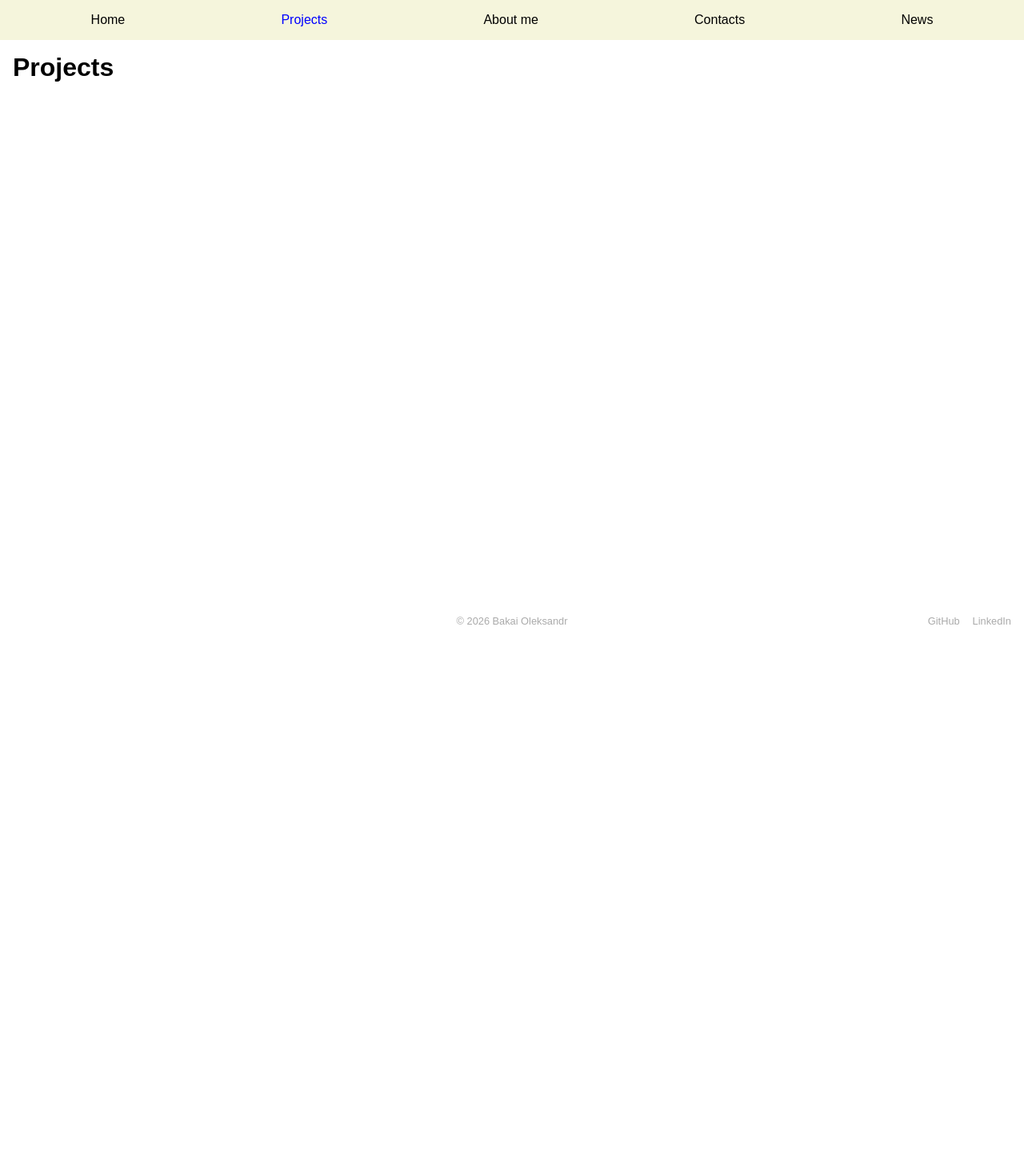
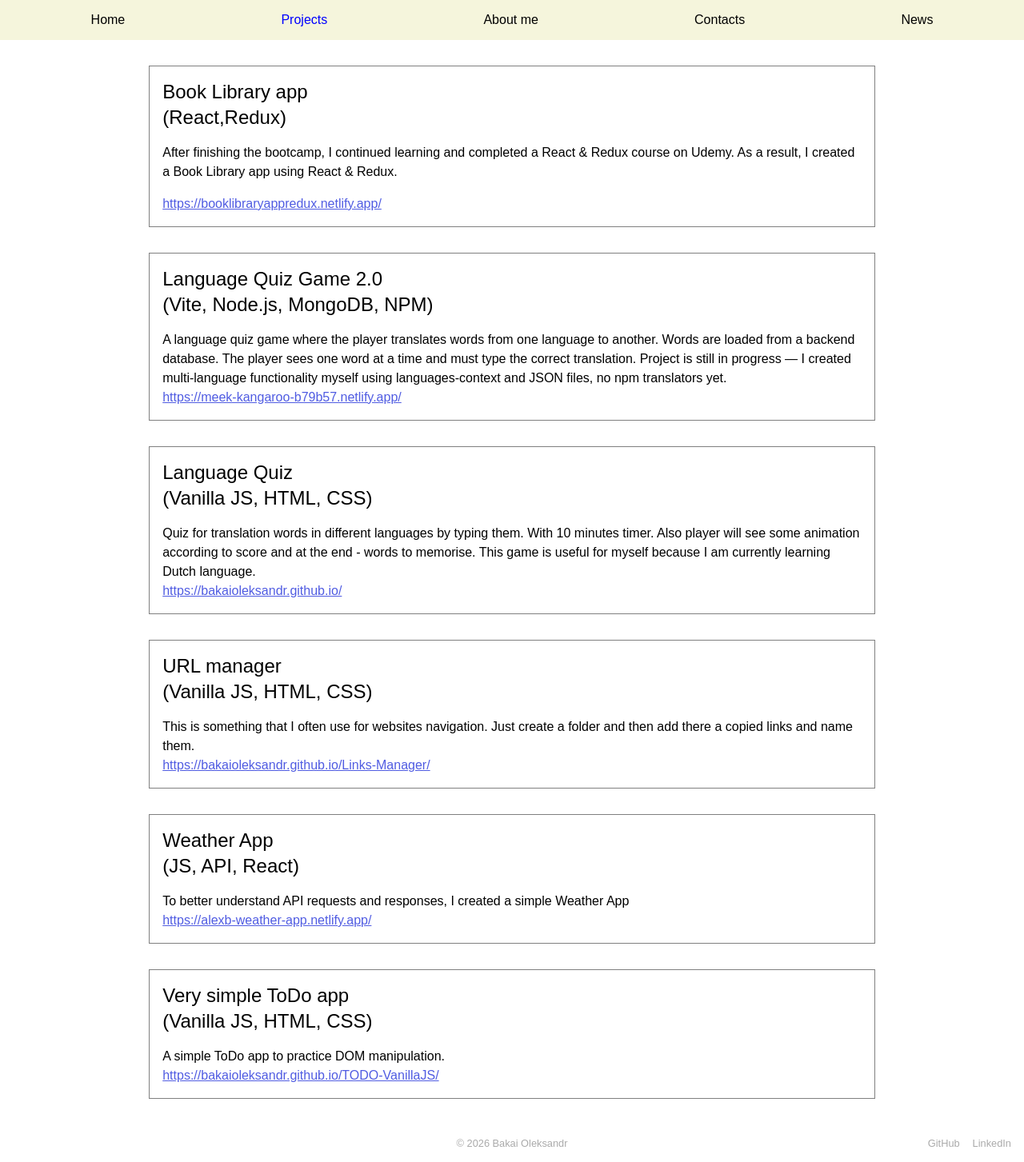
Before and after one commit to BakaiOleksandr/Portfolio, a React (Vite) app: page /projects in a window 1280 px wide. Shown: the whole page at 80% size. Before the commit the page ends 800 px from the top, so only its background shows below. Built offline with nearby package versions, Linux system fonts and the light colour scheme.

Commit message:
css home, myProjects

```diff
--- a/src/pages/Home.jsx
+++ b/src/pages/Home.jsx
@@ -13,13 +13,16 @@ export default function Home() {
           HTML, CSS, JavaScript, and React. I enjoy turning ideas into
           functional, visually appealing projects.
         </p>
+        <p>Feel free to explore the sections below:</p>
       </div>
 
-      <div className={styles.homeList}><Link to="/">Home</Link>
-      <Link to="/projects">Projects</Link>
-      <Link to="/about">About me</Link>
-      <Link to="/contacts">Contacts</Link>
-      <Link to="/news">News</Link></div>
+      <div className={styles.homeList}>
+        <Link to="/">Home</Link>
+        <Link to="/projects">Projects</Link>
+        <Link to="/about">About me</Link>
+        <Link to="/contacts">Contacts</Link>
+        <Link to="/news">News</Link>
+      </div>
     </div>
   );
 }
--- a/src/pages/Home.module.css
+++ b/src/pages/Home.module.css
@@ -1,5 +1,5 @@
-.homeContainer{
-display: flex;
+.homeContainer {
+  display: flex;
   flex-direction: column;
   align-items: center;
 }
@@ -28,13 +28,20 @@ display: flex;
   text-align: center;
   line-height: 1.5rem;
   font-weight: 400;
-  }
-.homeList{
+}
+.homeText p:last-of-type {
+  margin-top: 1rem;
+  text-decoration: underline;
+}
+.homeList {
   display: flex;
   flex-direction: column;
   align-items: center;
   gap: 1rem;
 }
-.homeList a{
+.homeList a {
   text-decoration: none;
 }
+.homeList a:hover {
+  text-shadow: 2px 2px 5px rgba(0, 0, 0, 0.3);
+}
--- a/src/pages/MyProjects.jsx
+++ b/src/pages/MyProjects.jsx
@@ -1,3 +1,100 @@
+import styles from './MyProjects.module.css';
+
 export default function MyProjects() {
-  return <h1>Projects</h1>;
+  return (
+    <div className={styles.projectsContainer}>
+      <div className={styles.projectsTextConteiner}>
+        {/* Book Library app */}
+        <div className={styles.projectsHeader}>
+          Book Library app
+          <br />
+          (React,Redux)
+        </div>
+        <p className={styles.text}>
+          After finishing the bootcamp, I continued learning and completed a
+          React & Redux course on Udemy. As a result, I created a Book Library
+          app using React & Redux.
+        </p>
+        <a href="https://booklibraryappredux.netlify.app/" target="blank">
+          https://booklibraryappredux.netlify.app/
+        </a>
+      </div>
+      <div className={styles.projectsTextConteiner}>
+        {/* Language Quiz Game 2.0 */}
+        <div className={styles.projectsHeader}>
+          Language Quiz Game 2.0
+          <br />
+          (Vite, Node.js, MongoDB, NPM)
+        </div>
+        A language quiz game where the player translates words from one language
+        to another. Words are loaded from a backend database. The player sees
+        one word at a time and must type the correct translation. Project is
+        still in progress — I created multi-language functionality myself using
+        languages-context and JSON files, no npm translators yet.
+        <a href="https://meek-kangaroo-b79b57.netlify.app/" target="blank">
+          https://meek-kangaroo-b79b57.netlify.app/
+        </a>
+      </div>
+      <div className={styles.projectsTextConteiner}>
+        {/* Language Quiz */}
+        <div className={styles.projectsHeader}>
+          Language Quiz
+          <br />
+          (Vanilla JS, HTML, CSS)
+        </div>
+        Quiz for translation words in different languages by typing them. With
+        10 minutes timer. Also player will see some animation according to score
+        and at the end - words to memorise. This game is useful for myself
+        because I am currently learning Dutch language.
+        <a href="https://bakaioleksandr.github.io/" target="blank">
+          https://bakaioleksandr.github.io/
+        </a>
+      </div>
+      <div className={styles.projectsTextConteiner}>
+        {/* URL manager */}
+        <div className={styles.projectsHeader}>
+          URL manager
+          <br />
+          (Vanilla JS, HTML, CSS)
+        </div>
+        This is something that I often use for websites navigation. Just create
+        a folder and then add there a copied links and name them.
+        <a
+          href="https://bakaioleksandr.github.io/Links-Manager/"
+          target="blank"
+        >
+          https://bakaioleksandr.github.io/Links-Manager/
+        </a>
+      </div>
+      <div className={styles.projectsTextConteiner}>
+        {/* Weather App */}
+        <div className={styles.projectsHeader}>
+          Weather App
+          <br />
+          (JS, API, React)
+        </div>
+        To better understand API requests and responses, I created a simple
+        Weather App
+        <a href="https://alexb-weather-app.netlify.app/" target="blank">
+          https://alexb-weather-app.netlify.app/
+        </a>
+      </div>
+
+      <div className={styles.projectsTextConteiner}>
+        {/* Very simple ToDo app */}
+        <div className={styles.projectsHeader}>
+          Very simple ToDo app
+          <br />
+          (Vanilla JS, HTML, CSS)
+        </div>
+        A simple ToDo app to practice DOM manipulation.
+        <a
+          href="https://bakaioleksandr.github.io/TODO-VanillaJS/"
+          target="blank"
+        >
+          https://bakaioleksandr.github.io/TODO-VanillaJS/
+        </a>
+      </div>
+    </div>
+  );
 }
--- /dev/null
+++ b/src/pages/MyProjects.module.css
@@ -0,0 +1,35 @@
+.projectsContainer {
+  display: flex;
+  flex-direction: column;
+  align-items: center;
+  margin: 1rem;
+}
+.projectsTextConteiner {
+  width: 70%;
+  padding: 1rem;
+  margin: 1rem;
+  text-align: left;
+  line-height: 1.5rem;
+  font-weight: 400;
+  display: flex;
+  flex-direction: column;
+  border: 0.1rem solid grey;
+}
+.projectsTextConteiner:hover {
+box-shadow:2px 2px 5px rgba(0, 0, 0, 0.3) ;
+}
+.projectsTextConteiner a {
+  color: rgb(80, 92, 226);
+}
+.projectsTextConteiner a:hover {
+  cursor: pointer;
+  text-shadow: 2px 2px 5px rgba(0, 0, 0, 0.3);
+}
+.projectsHeader {
+  font-size: 1.5rem;
+  line-height: 2rem;
+  margin-bottom: 1rem;
+}
+.text {
+  margin-bottom: 1rem;
+}
```
